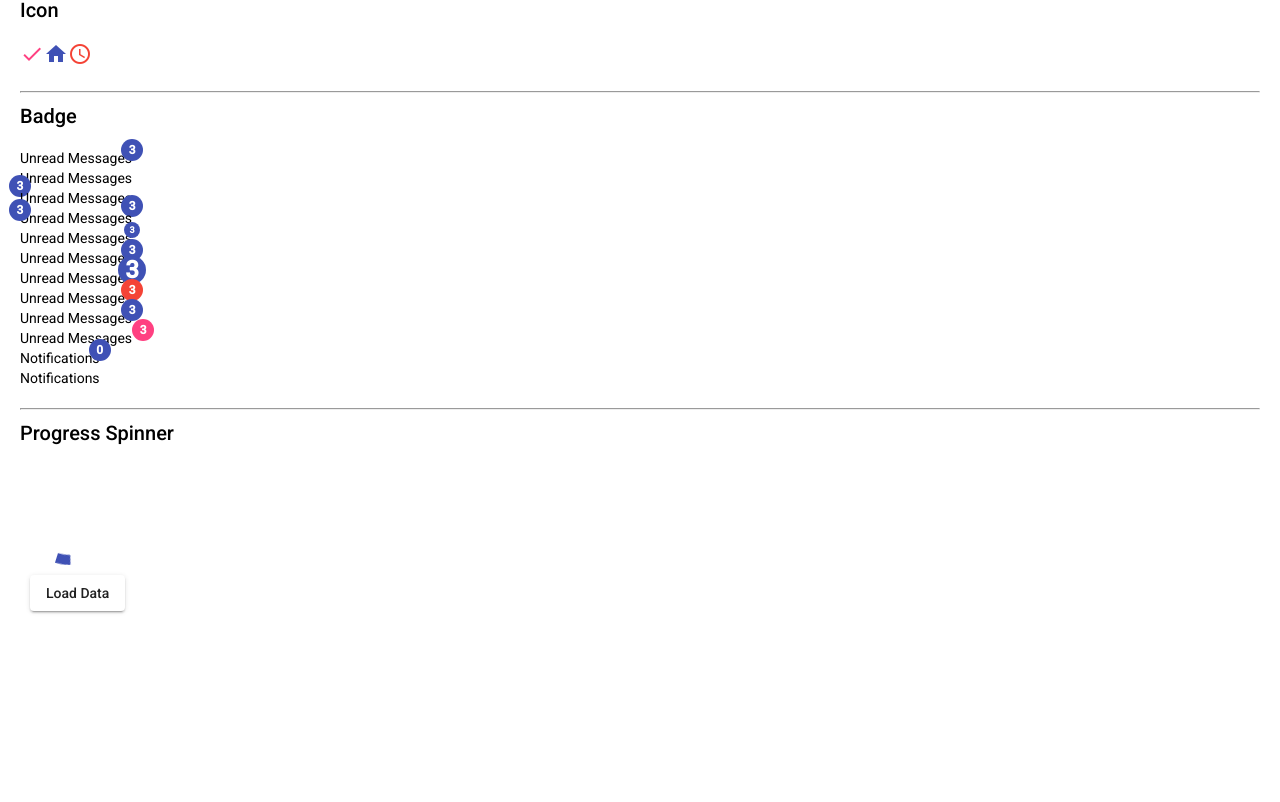
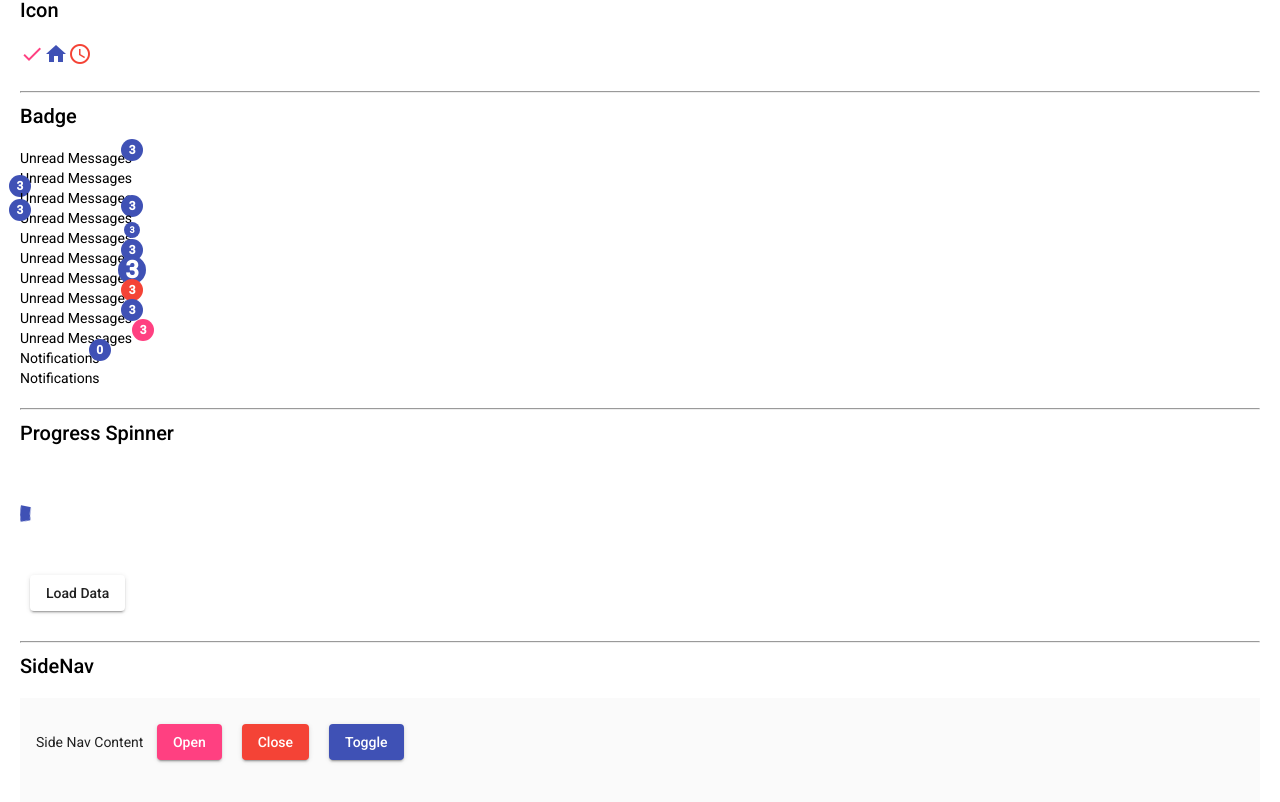
Before and after one commit to mhkmcp/angular-material, an Angular app: page / in a window 1280 px wide. Shown: the part 1468-2270 px from the top of the page. Before the commit the page ends 2089 px from the top, so only its background shows below. Built offline with nearby package versions, Linux system fonts and the light colour scheme.

Commit message:
added sidenav

```diff
--- a/src/app/app.component.css
+++ b/src/app/app.component.css
@@ -7,3 +7,14 @@ button {
 section > div {
     margin: 3rerm;
 }
+
+mat-sidenav-container {
+    height: 300px;
+}
+mat-sidenav-content, mat-sidenav {
+    padding: 16px;
+}
+mat-sidenav {
+    background-color: coral;
+    width: 200px;
+}
--- a/src/app/app.component.html
+++ b/src/app/app.component.html
@@ -134,3 +134,20 @@
   <mat-spinner *ngIf="showSpinner" color="accent"></mat-spinner>
   <button mat-raised-button (click)="loadData()">Load Data</button>
 </section>
+
+<section>
+  <hr>
+  <h2>SideNav</h2>
+  <mat-sidenav-container>
+    <!-- "mode" options: "over", "push", "side" -->
+    <mat-sidenav #sidenav mode="side"[(opened)]="opened"
+      (opened)='log("opened")' (closed)='log("closed")'
+    >Side Nav</mat-sidenav>
+    <!-- (click)="opened=!opened" -->
+    <mat-sidenav-content>Side Nav Content
+      <button mat-raised-button (click)="sidenav.open()" color="accent">Open</button>
+      <button mat-raised-button (click)="sidenav.close()" color="warn">Close</button>
+      <button mat-raised-button (click)="sidenav.toggle()" color="primary">Toggle</button>
+    </mat-sidenav-content>
+  </mat-sidenav-container>
+</section>
--- a/src/app/app.component.ts
+++ b/src/app/app.component.ts
@@ -10,6 +10,8 @@ export class AppComponent {
   notifications = 0;
   showSpinner = false;
 
+  opened = false;
+
   loadData() {
     this.showSpinner = true;
     setTimeout(()=> {
@@ -17,4 +19,8 @@ export class AppComponent {
     }, 4000)
   }
 
+  log(state: any) {
+    console.log(state);
+  }
+
 }
--- a/src/app/app.module.ts
+++ b/src/app/app.module.ts
@@ -1,4 +1,5 @@
 import { NgModule } from '@angular/core';
+import { FormsModule } from '@angular/forms';
 import { BrowserModule } from '@angular/platform-browser';
 
 import { AppRoutingModule } from './app-routing.module';
@@ -14,6 +15,7 @@ import { MaterialModule } from './material/material.module';
     BrowserModule,
     AppRoutingModule,
     BrowserAnimationsModule,
+    FormsModule,
     MaterialModule
   ],
   providers: [],
--- a/src/app/material/material.module.ts
+++ b/src/app/material/material.module.ts
@@ -4,6 +4,7 @@ import { MatButtonToggleModule } from '@angular/material/button-toggle';
 import { MatIconModule } from '@angular/material/icon';
 import { MatBadgeModule } from '@angular/material/badge';
 import { MatProgressSpinnerModule } from '@angular/material/progress-spinner';
+import { MatSidenavModule } from '@angular/material/sidenav';
 
 
 
@@ -13,6 +14,7 @@ const MaterialComponents = [
   MatIconModule,
   MatBadgeModule,
   MatProgressSpinnerModule,
+  MatSidenavModule,
 ]
 
 @NgModule({
```
